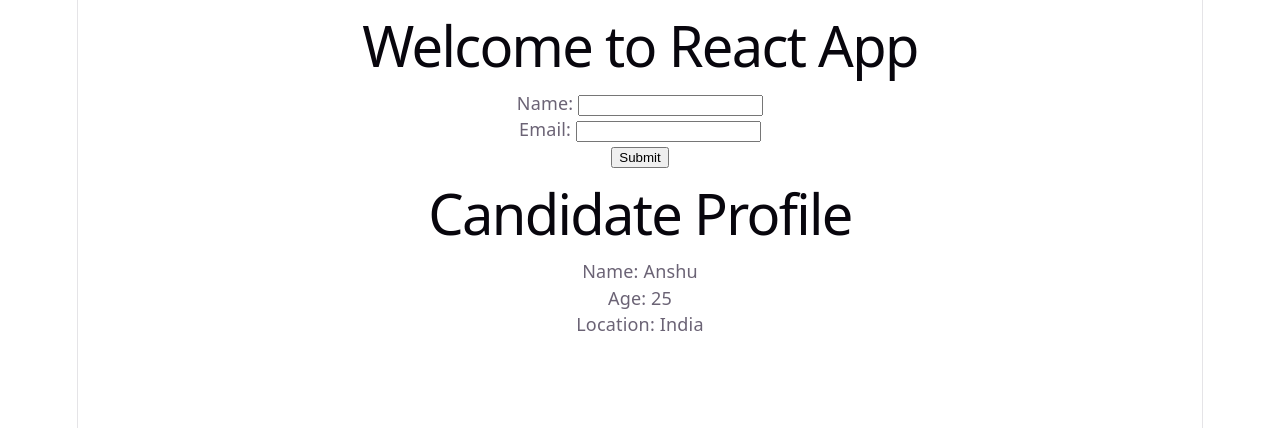
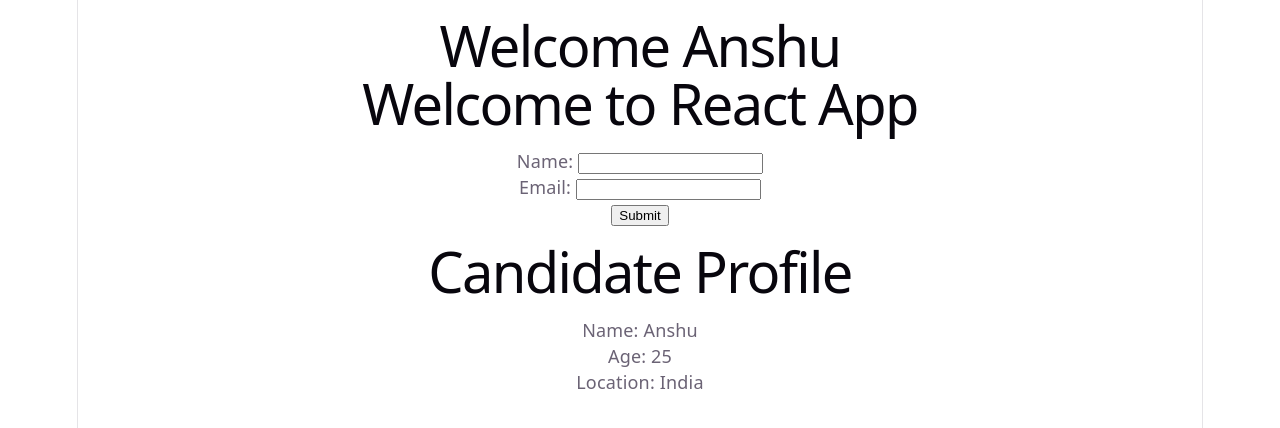
Before and after one commit to anshu-ac-dv/vite-react, a React (Vite) app: page / in a window 1280 px wide. Shown: the top 428 px of the page. Built offline with nearby package versions, Linux system fonts and the light colour scheme.

Commit message:
Exploring props

```diff
--- a/src/App.jsx
+++ b/src/App.jsx
@@ -5,12 +5,14 @@
 import './App.css'
 import { Header, Home} from './Header'
 import { Form } from './StyledForm'
+import { Welcome } from './Welcome'
 import { CandidateProfile } from './CandidateProfile'
 
 function App() {
 
   return (
     <div className="App">
+      <Welcome name="Anshu" />
       <h1>Welcome to React App</h1>
       <Form />
       <CandidateProfile />
--- /dev/null
+++ b/src/Welcome.jsx
@@ -0,0 +1,8 @@
+export const Welcome = (props) => {
+    console.log(props);
+    return (
+        <>
+        <h1>Welcome {props.name}</h1>
+        </>
+    )
+}
```
Also changed, not shown: src/CandidateProfile.jsx (line endings or trailing spaces).
